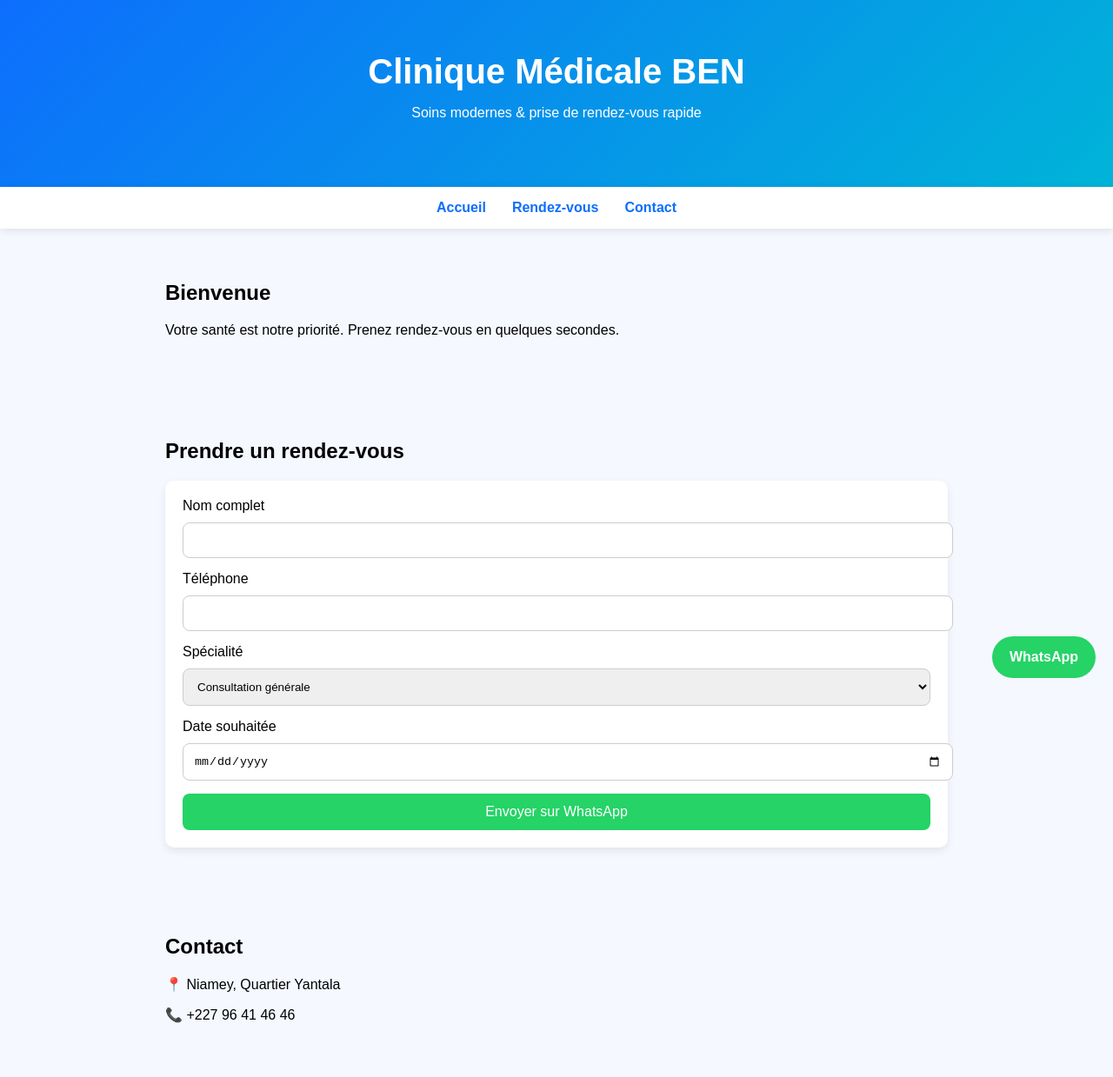
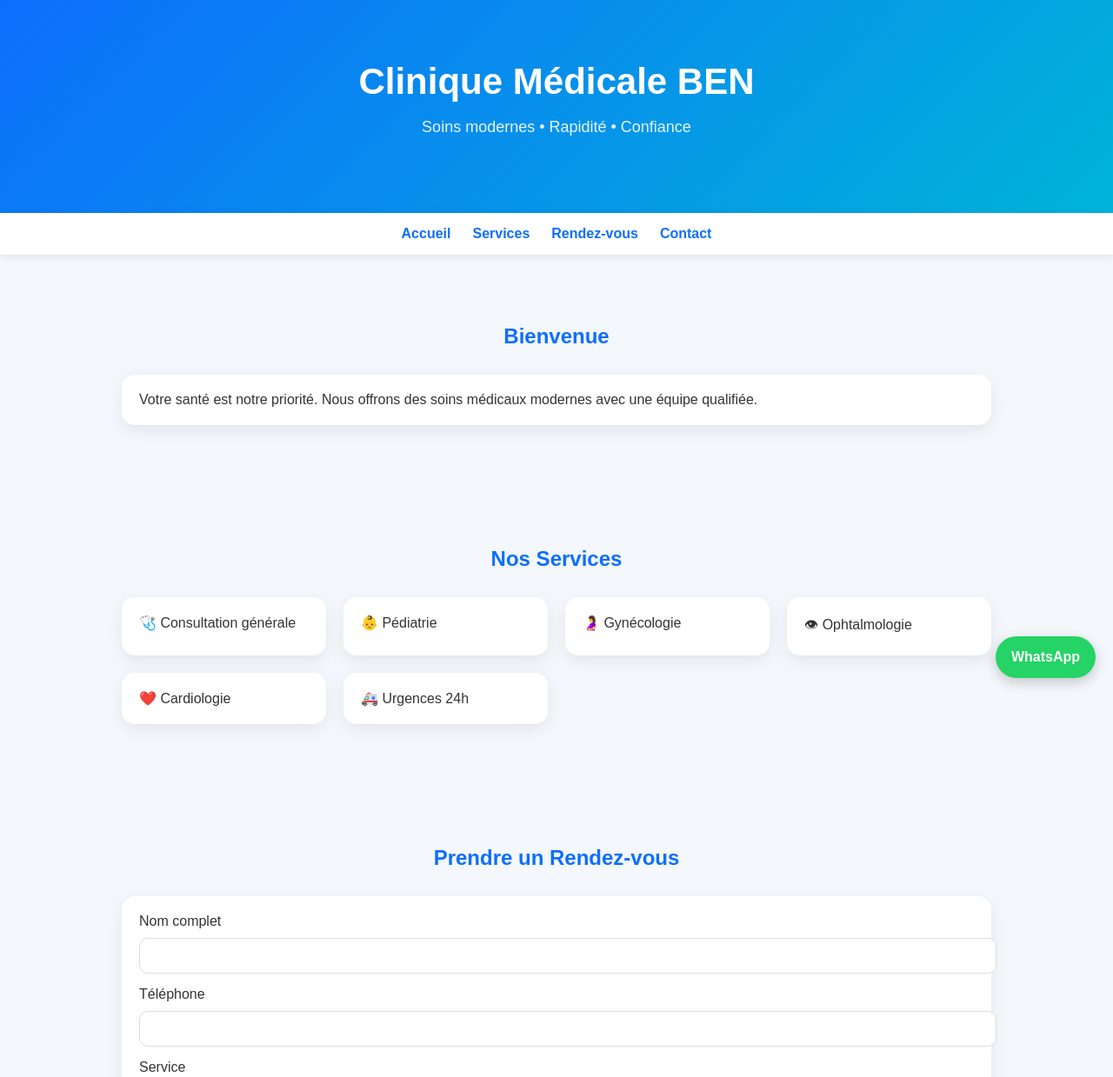
Before and after one commit to Cliniqueben/clinique-ben, a plain HTML site: page index.html in a window 1280 px wide. Shown: the top 1239 px of the page at 87% size. Drawn offline with Linux system fonts and the light colour scheme.

Commit message:
Update index.html

```diff
--- a/index.html
+++ b/index.html
@@ -6,95 +6,131 @@
   <title>Clinique Médicale BEN</title>
 
   <style>
-    body {
-      margin: 0;
+    body{
+      margin:0;
       font-family: Arial, sans-serif;
-      background: #f5f8ff;
+      background:#f4f7fb;
+      color:#333;
     }
 
-    header {
-      background: linear-gradient(135deg, #0d6efd, #00b4d8);
-      color: white;
-      text-align: center;
-      padding: 60px 20px;
+    /* HEADER */
+    header{
+      background: linear-gradient(135deg,#0d6efd,#00b4d8);
+      color:white;
+      padding:70px 20px;
+      text-align:center;
     }
 
-    header h1 { margin: 0; font-size: 40px; }
-
-    nav {
-      display: flex;
-      justify-content: center;
-      background: white;
-      padding: 15px;
-      position: sticky;
-      top: 0;
-      box-shadow: 0 2px 10px rgba(0,0,0,0.1);
+    header h1{
+      margin:0;
+      font-size:42px;
     }
 
-    nav a {
-      margin: 0 15px;
-      text-decoration: none;
-      color: #0d6efd;
-      font-weight: bold;
+    header p{
+      font-size:18px;
+      opacity:0.9;
     }
 
-    section {
-      max-width: 900px;
-      margin: auto;
-      padding: 40px 20px;
+    /* NAV */
+    nav{
+      position:sticky;
+      top:0;
+      background:white;
+      display:flex;
+      justify-content:center;
+      gap:25px;
+      padding:15px;
+      box-shadow:0 2px 10px rgba(0,0,0,0.1);
+      z-index:1000;
     }
 
-    .card {
-      background: white;
-      padding: 20px;
-      border-radius: 10px;
-      box-shadow: 0 4px 10px rgba(0,0,0,0.08);
-      margin-top: 20px;
+    nav a{
+      text-decoration:none;
+      color:#0d6efd;
+      font-weight:bold;
     }
 
-    input, select {
-      width: 100%;
-      padding: 12px;
-      margin-top: 10px;
-      margin-bottom: 15px;
-      border-radius: 8px;
-      border: 1px solid #ccc;
+    /* SECTIONS */
+    section{
+      max-width:1000px;
+      margin:auto;
+      padding:60px 20px;
     }
 
-    button {
-      width: 100%;
-      padding: 12px;
-      background: #25D366;
-      color: white;
-      border: none;
-      border-radius: 8px;
-      font-size: 16px;
-      cursor: pointer;
+    h2{
+      text-align:center;
+      margin-bottom:30px;
+      color:#0d6efd;
     }
 
-    button:hover {
-      background: #1ebe5d;
+    /* CARDS */
+    .grid{
+      display:grid;
+      grid-template-columns:repeat(auto-fit,minmax(220px,1fr));
+      gap:20px;
     }
 
-    footer {
-      text-align: center;
-      padding: 20px;
-      background: #0d6efd;
-      color: white;
-      margin-top: 40px;
+    .card{
+      background:white;
+      padding:20px;
+      border-radius:15px;
+      box-shadow:0 6px 20px rgba(0,0,0,0.08);
+      transition:0.3s;
     }
 
-    .whatsapp {
-      position: fixed;
-      bottom: 20px;
-      right: 20px;
-      background: #25D366;
-      color: white;
-      padding: 15px 20px;
-      border-radius: 50px;
-      text-decoration: none;
-      font-weight: bold;
+    .card:hover{
+      transform:translateY(-5px);
     }
+
+    /* FORM */
+    input,select{
+      width:100%;
+      padding:12px;
+      margin-top:10px;
+      margin-bottom:15px;
+      border-radius:10px;
+      border:1px solid #ddd;
+    }
+
+    button{
+      width:100%;
+      padding:14px;
+      background:#25D366;
+      border:none;
+      color:white;
+      font-size:16px;
+      border-radius:10px;
+      cursor:pointer;
+      transition:0.3s;
+    }
+
+    button:hover{
+      background:#1ebe5d;
+    }
+
+    /* FOOTER */
+    footer{
+      text-align:center;
+      background:#0d6efd;
+      color:white;
+      padding:20px;
+      margin-top:40px;
+    }
+
+    /* WHATSAPP FLOAT */
+    .wa{
+      position:fixed;
+      bottom:20px;
+      right:20px;
+      background:#25D366;
+      color:white;
+      padding:15px 18px;
+      border-radius:50px;
+      text-decoration:none;
+      font-weight:bold;
+      box-shadow:0 5px 15px rgba(0,0,0,0.2);
+    }
+
   </style>
 </head>
 
@@ -102,22 +138,37 @@
 
 <header>
   <h1>Clinique Médicale BEN</h1>
-  <p>Soins modernes & prise de rendez-vous rapide</p>
+  <p>Soins modernes • Rapidité • Confiance</p>
 </header>
 
 <nav>
   <a href="#accueil">Accueil</a>
+  <a href="#services">Services</a>
   <a href="#rdv">Rendez-vous</a>
   <a href="#contact">Contact</a>
 </nav>
 
 <section id="accueil">
   <h2>Bienvenue</h2>
-  <p>Votre santé est notre priorité. Prenez rendez-vous en quelques secondes.</p>
+  <div class="card">
+    Votre santé est notre priorité. Nous offrons des soins médicaux modernes avec une équipe qualifiée.
+  </div>
+</section>
+
+<section id="services">
+  <h2>Nos Services</h2>
+  <div class="grid">
+    <div class="card">🩺 Consultation générale</div>
+    <div class="card">👶 Pédiatrie</div>
+    <div class="card">🤰 Gynécologie</div>
+    <div class="card">👁 Ophtalmologie</div>
+    <div class="card">❤️ Cardiologie</div>
+    <div class="card">🚑 Urgences 24h</div>
+  </div>
 </section>
 
 <section id="rdv">
-  <h2>Prendre un rendez-vous</h2>
+  <h2>Prendre un Rendez-vous</h2>
 
   <div class="card">
     <form id="rdvForm">
@@ -128,7 +179,7 @@
       <label>Téléphone</label>
       <input type="text" id="tel" required>
 
-      <label>Spécialité</label>
+      <label>Service</label>
       <select id="service">
         <option>Consultation générale</option>
         <option>Pédiatrie</option>
@@ -138,7 +189,7 @@
         <option>Urgences</option>
       </select>
 
-      <label>Date souhaitée</label>
+      <label>Date</label>
       <input type="date" id="date" required>
 
       <button type="submit">Envoyer sur WhatsApp</button>
@@ -148,39 +199,36 @@
 
 <section id="contact">
   <h2>Contact</h2>
-  <p>📍 Niamey, Quartier Yantala</p>
-  <p>📞 +227 96 41 46 46</p>
+  <div class="card">
+    📍 Niamey, Quartier Yantala<br>
+    📞 +227 96 41 46 46
+  </div>
 </section>
 
 <footer>
   © 2026 Clinique Médicale BEN
 </footer>
 
-<a class="whatsapp" href="https://wa.me/22796414646" target="_blank">
-  WhatsApp
-</a>
+<a class="wa" href="https://wa.me/22796414646" target="_blank">WhatsApp</a>
 
 <script>
-document.getElementById("rdvForm").addEventListener("submit", function(e) {
+document.getElementById("rdvForm").addEventListener("submit", function(e){
   e.preventDefault();
 
-  let nom = document.getElementById("nom").value;
-  let tel = document.getElementById("tel").value;
-  let service = document.getElementById("service").value;
-  let date = document.getElementById("date").value;
+  let nom=document.getElementById("nom").value;
+  let tel=document.getElementById("tel").value;
+  let service=document.getElementById("service").value;
+  let date=document.getElementById("date").value;
 
-  let message =
-`Bonjour Clinique Médicale BEN,
-Je souhaite prendre un rendez-vous :
+  let msg=`Bonjour Clinique Médicale BEN,
+Rendez-vous :
 
-Nom : ${nom}
-Téléphone : ${tel}
-Service : ${service}
-Date : ${date}`;
+Nom: ${nom}
+Téléphone: ${tel}
+Service: ${service}
+Date: ${date}`;
 
-  let url = "https://wa.me/22796414646?text=" + encodeURIComponent(message);
-
-  window.open(url, "_blank");
+  window.open("https://wa.me/22796414646?text="+encodeURIComponent(msg));
 });
 </script>
 
```
